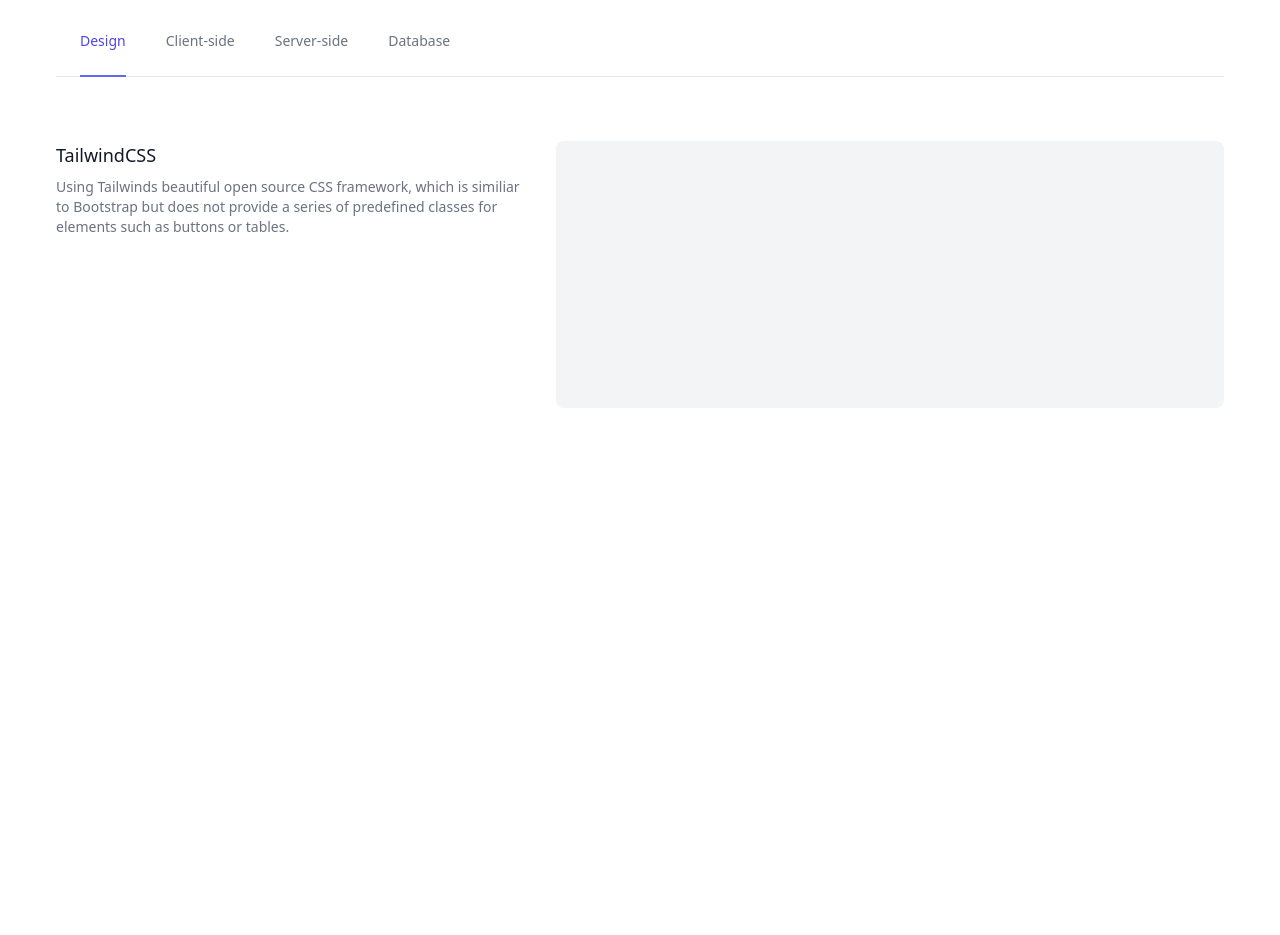
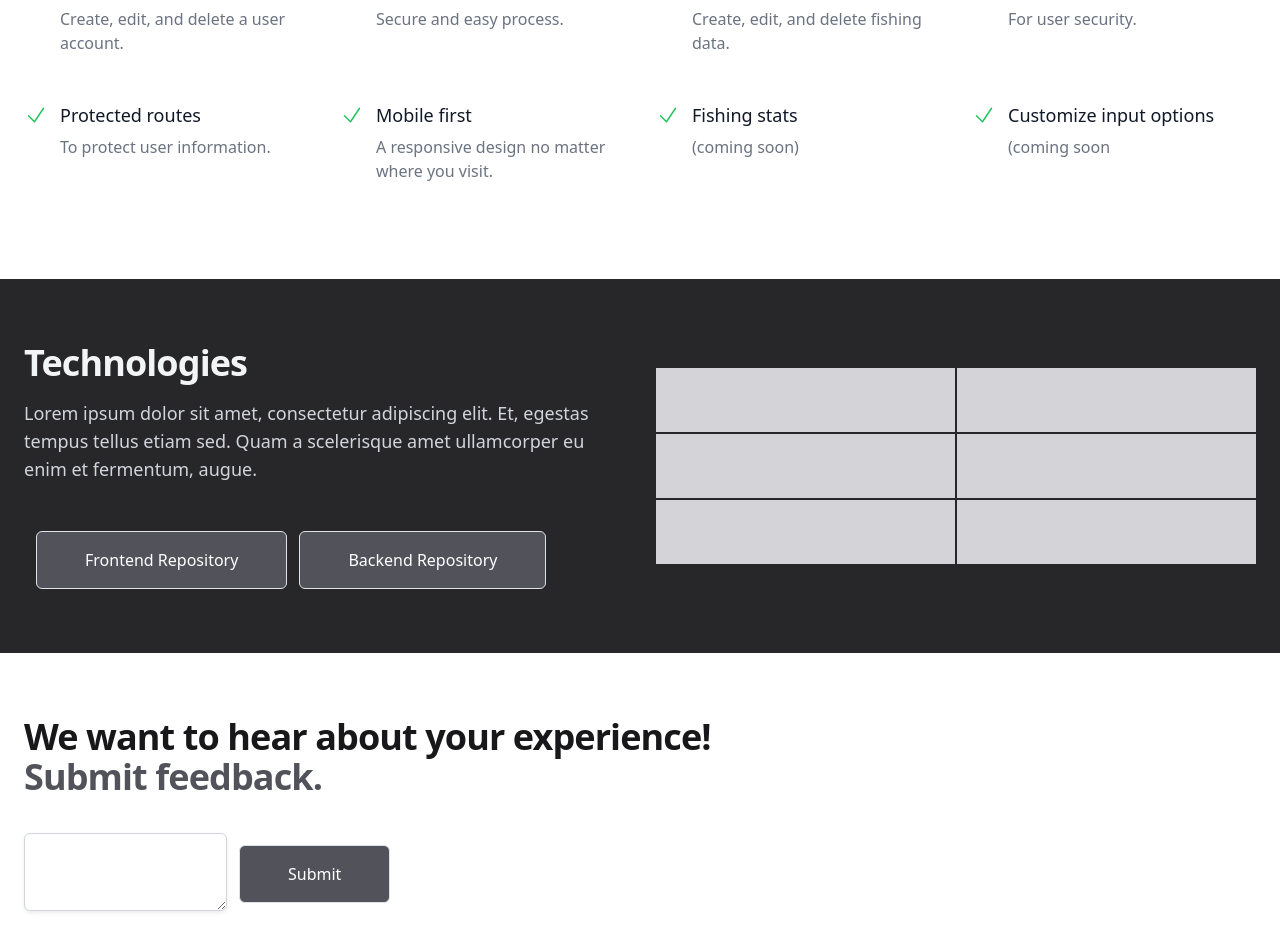
Before and after one commit to NathanielHotchkiss/Fishing-Journal-frontend, a React (Create React App) app: page / in a window 1280 px wide. Shown: the part 1057-1992 px from the top of the page. Before the commit the page ends 1593 px from the top, so only its background shows below. Built offline with nearby package versions, Linux system fonts and the light colour scheme.

Commit message:
added features, footer, and logocloud

```diff
--- /dev/null
+++ b/src/components/FeaturesGrid.jsx
@@ -0,0 +1,72 @@
+/* This example requires Tailwind CSS v2.0+ */
+import { CheckIcon } from "@heroicons/react/24/outline";
+
+const features = [
+  {
+    name: "Accounts",
+    description: "Create, edit, and delete a user account.",
+  },
+  {
+    name: "Sign in & out",
+    description: "Secure and easy process.",
+  },
+  {
+    name: "Record logs",
+    description: "Create, edit, and delete fishing data.",
+  },
+  {
+    name: "JWT Web Token",
+    description: "For user security.",
+  },
+  {
+    name: "Protected routes",
+    description: "To protect user information.",
+  },
+  {
+    name: "Mobile first",
+    description: "A responsive design no matter where you visit.",
+  },
+  {
+    name: "Fishing stats",
+    description: "(coming soon)",
+  },
+  {
+    name: "Customize input options",
+    description: "(coming soon",
+  },
+];
+
+export default function Example() {
+  return (
+    <div className="bg-white">
+      <div className="mx-auto max-w-7xl py-16 px-4 sm:px-6 lg:py-24 lg:px-8">
+        <div className="mx-auto max-w-3xl text-center">
+          <h2 className="text-3xl font-bold tracking-tight text-gray-900">
+            App Features
+          </h2>
+          <p className="mt-4 text-lg text-gray-500">
+            This is an ongoing project with new features coming soon!
+          </p>
+        </div>
+        <dl className="mt-12 space-y-10 sm:grid sm:grid-cols-2 sm:gap-x-6 sm:gap-y-12 sm:space-y-0 lg:grid-cols-4 lg:gap-x-8">
+          {features.map((feature) => (
+            <div key={feature.name} className="relative">
+              <dt>
+                <CheckIcon
+                  className="absolute h-6 w-6 text-green-500"
+                  aria-hidden="true"
+                />
+                <p className="ml-9 text-lg font-medium leading-6 text-gray-900">
+                  {feature.name}
+                </p>
+              </dt>
+              <dd className="mt-2 ml-9 text-base text-gray-500">
+                {feature.description}
+              </dd>
+            </div>
+          ))}
+        </dl>
+      </div>
+    </div>
+  );
+}
--- /dev/null
+++ b/src/components/Footer.jsx
@@ -0,0 +1,45 @@
+export default function Footer() {
+  return (
+    <footer className="bg-white" aria-labelledby="footer-heading">
+      <h2 id="footer-heading" className="sr-only">
+        Footer
+      </h2>
+      <div className="mx-auto max-w-7xl py-12 px-4 sm:px-6 lg:py-16 lg:px-8">
+        <h2 className="inline text-3xl font-bold tracking-tight text-zinc-900 sm:block sm:text-4xl">
+          We want to hear about your experience!
+        </h2>
+        <p className="inline text-3xl font-bold tracking-tight text-zinc-600 sm:block sm:text-4xl">
+          Submit feedback.
+        </p>
+        <form className="mt-8 sm:flex">
+          <label htmlFor="feedback" className="sr-only">
+            Feedback
+          </label>
+          <div className="mt-1">
+            <textarea
+              rows={3}
+              name="feedback"
+              id="feedback"
+              className="block w-full rounded-md border-gray-300 shadow-sm focus:border-indigo-500 focus:ring-indigo-500 sm:text-sm"
+              defaultValue={""}
+            />
+          </div>
+          <div className="mt-3 sm:mt-0 sm:ml-3 sm:flex-shrink-0">
+            <button
+              type="submit"
+              className="flex w-full items-center justify-center rounded-md border border-transparent bg-zinc-600 px-5 py-3 text-base font-medium text-white hover:bg-zinc-700 focus:outline-none focus:ring-2 focus:ring-zinc-500 focus:ring-offset-2"
+            >
+              Submit
+            </button>
+          </div>
+        </form>
+
+        <div className="mt-12 border-t border-gray-200 pt-8">
+          <p className="text-base text-gray-400 xl:text-center">
+            &copy; 2022 Fishing Logs. All rights reserved.
+          </p>
+        </div>
+      </div>
+    </footer>
+  );
+}
--- /dev/null
+++ b/src/components/LogoCloud.jsx
@@ -0,0 +1,56 @@
+export default function LogoCloud() {
+  return (
+    <div className="mx-auto max-w-7xl py-12 px-4 sm:px-6 lg:py-16 lg:px-8">
+      <div className="lg:grid lg:grid-cols-2 lg:items-center lg:gap-8">
+        <div>
+          <h2 className="text-3xl font-bold tracking-tight text-gray-100 sm:text-4xl">
+            Technologies
+          </h2>
+          <p className="mt-3 max-w-3xl text-lg text-gray-300">
+            Lorem ipsum dolor sit amet, consectetur adipiscing elit. Et, egestas
+            tempus tellus etiam sed. Quam a scelerisque amet ullamcorper eu enim
+            et fermentum, augue.
+          </p>
+          <div className="mt-8 sm:flex">
+            <div className="mt-3 sm:mt-0 sm:ml-3">
+              <a
+                href="https://github.com/NathanielHotchkiss/Fishing-frontend"
+                className="flex items-center justify-center rounded-md border border-transparent bg-zinc-600 px-5 py-3 text-base font-medium text-white hover:bg-zinc-700"
+              >
+                Frontend Repository
+              </a>
+            </div>
+            <div className="mt-3 sm:mt-0 sm:ml-3">
+              <a
+                href="https://github.com/NathanielHotchkiss/Fishing-server"
+                className="flex items-center justify-center rounded-md border border-transparent bg-zinc-600 px-5 py-3 text-base font-medium text-white hover:bg-zinc-700"
+              >
+                Backend Repository
+              </a>
+            </div>
+          </div>
+        </div>
+        <div className="mt-8 grid grid-cols-2 gap-0.5 md:grid-cols-3 lg:mt-0 lg:grid-cols-2">
+          <div className="col-span-1 flex justify-center bg-zinc-300 py-8 px-8">
+            <i className="devicon-javascript-plain text-4xl text-zinc-900"></i>
+          </div>
+          <div className="col-span-1 flex justify-center bg-zinc-300 py-8 px-8">
+            <i className="devicon-react-original text-4xl text-zinc-800"></i>
+          </div>
+          <div className="col-span-1 flex justify-center bg-zinc-300 py-8 px-8">
+            <i className="devicon-tailwindcss-plain text-4xl text-zinc-900"></i>
+          </div>
+          <div className="col-span-1 flex justify-center bg-zinc-300 py-8 px-8">
+            <i className="devicon-express-original text-4xl text-zinc-900"></i>
+          </div>
+          <div className="col-span-1 flex justify-center bg-zinc-300 py-8 px-8">
+            <i className="devicon-postgresql-plain-wordmark text-4xl text-zinc-900"></i>
+          </div>
+          <div className="col-span-1 flex justify-center bg-zinc-300 py-8 px-8">
+            <i className="bi bi-cup-fill text-4xl text-zinc-900"></i>
+          </div>
+        </div>
+      </div>
+    </div>
+  );
+}
--- a/src/components/ProductFeatures.jsx
+++ b/src/components/ProductFeatures.jsx
@@ -48,7 +48,7 @@
     name: "Database",
     features: [
       {
-        name: "PostreSQL v8.7.x",
+        name: "PostreSQL v14",
         description:
           "The Organize base set includes the pen, phone, small, and large trays to help you group all your essential items. Expand your set with the drink coaster and headphone stand add-ons.",
         imageSrc:
--- a/src/pages/Home.jsx
+++ b/src/pages/Home.jsx
@@ -1,11 +1,15 @@
-import ProductFeatures from "../components/ProductFeatures";
 import Hero from "../components/Hero";
+import FeaturesGrid from "../components/FeaturesGrid";
+import LogoCloud from "../components/LogoCloud";
+import Footer from "../components/Footer"
 
 export default function Home() {
   return (
     <div className="bg-zinc-800">
       <Hero />
-      <ProductFeatures />
+      <FeaturesGrid />
+      <LogoCloud />
+      <Footer />
     </div>
   );
 }
```
